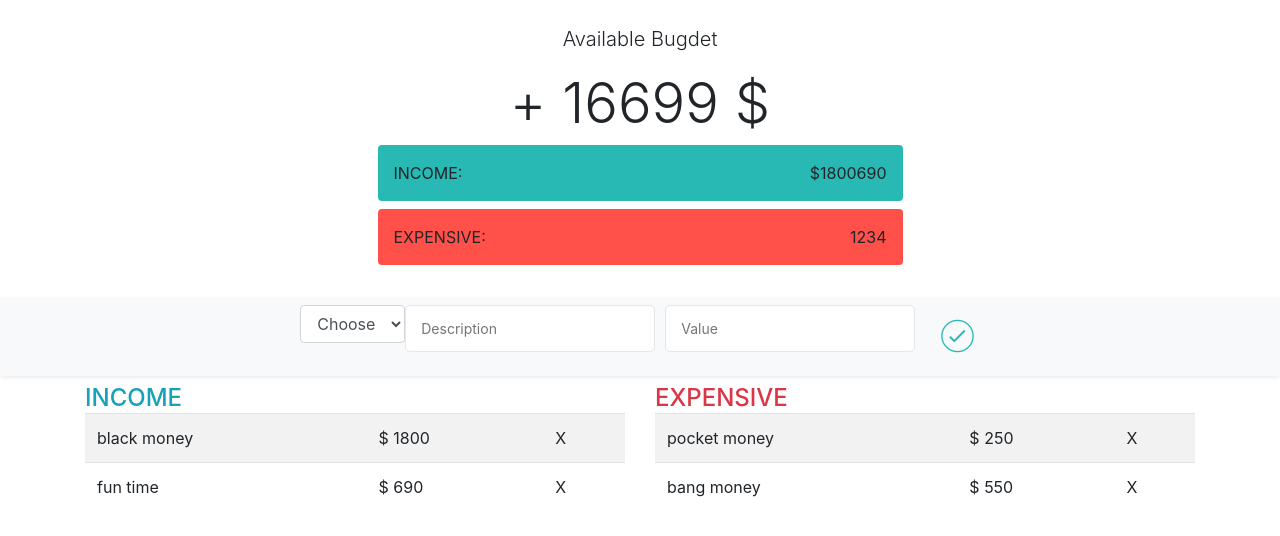
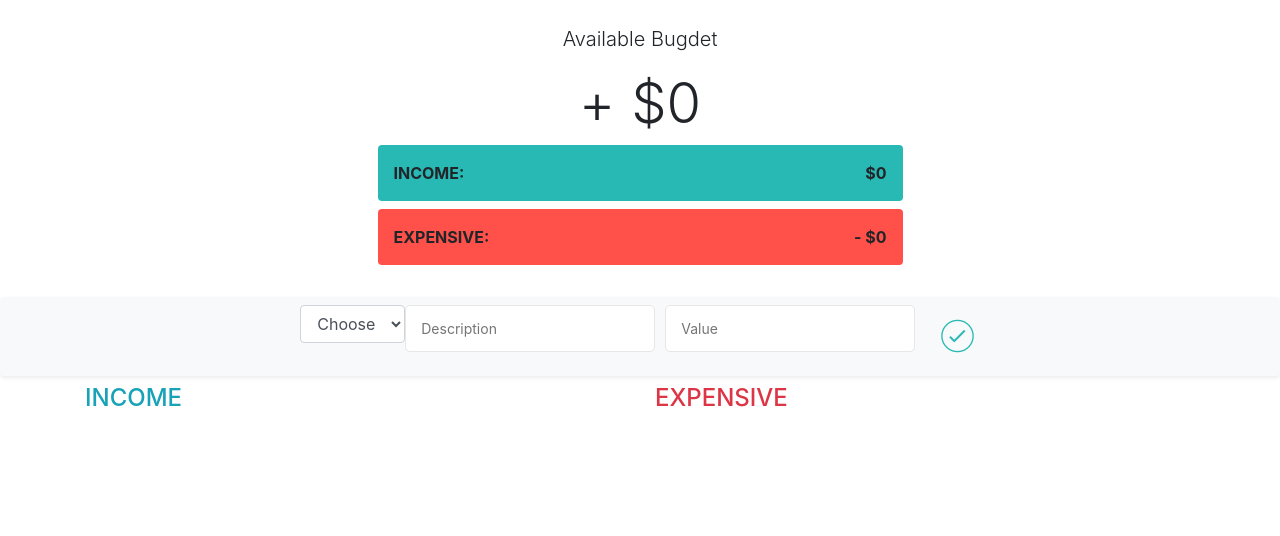
Before and after one commit to FarukhSaifi/Budgety, a React (Create React App) app: page / in a window 1280 px wide. Shown: the top 536 px of the page. Built offline with nearby package versions, Linux system fonts and the light colour scheme.

Commit message:
Budgety App

```diff
--- a/src/Components/BudgetHeader.js
+++ b/src/Components/BudgetHeader.js
@@ -13,25 +13,43 @@ class BudgetHeader extends Component {
       <Consumer>
         {value => {
           const { records } = value;
-          const sum = records
-            .filter(income => income.mType === "inc")
-            .map(income => (income.dollar = income.dollar + income.dollar));
-          console.log(sum);
+          // let sum = records.dollar.reduce(
+          //   (accmulator, currentValue) => accmulator + currentValue
+          // );
+
+          // records
+          //   .filter(income => income.mType === "inc")
+          //   .map(income => (income.dollar = ));
+          let totalinc = 0;
+          const incsum = records
+            .filter(i => i.mType === "inc")
+            .map(c => (totalinc += c.dollar));
+          console.log(`Total inc:  ${totalinc}`);
+
+          let totalexp = 0;
+          const expsum = records
+            .filter(i => i.mType === "exp")
+            .map(c => (totalexp += c.dollar));
+          console.log(`Total Exp:  ${totalexp}`);
+
+          let balance = totalinc - totalexp;
+
           return (
             <div>
               <header className="container d-flex justify-content-center py-4 text-center">
                 <div className="col-12 col-md-6 ">
                   <p className="lead">Available Bugdet </p>
-                  <h1 className="display-4">+ 16699 $ </h1>
+                  <h1 className="display-4">+ ${balance} </h1>
                   <div className="income-total rounded p-3 mb-2">
-                    <p className="text-uppercase mb-0 text-left">
+                    <p className="text-uppercase mb-0 text-left font-weight-bold">
                       Income: {console.log(records)}
-                      <span className="float-right">${sum}</span>
+                      <span className="float-right">${totalinc}</span>
                     </p>
                   </div>
                   <div className="exp-total rounded p-3">
-                    <p className="text-uppercase mb-0 text-left">
-                      Expensive: <span className="float-right">1234 </span>
+                    <p className="text-uppercase mb-0 text-left font-weight-bold">
+                      Expensive:{" "}
+                      <span className="float-right">- ${totalexp}</span>
                     </p>
                   </div>
                 </div>
--- a/src/Components/Database.js
+++ b/src/Components/Database.js
@@ -24,27 +24,9 @@ export default class Provider extends Component {
     records: [
       {
         id: 1,
-        dollar: 900,
-        mType: "inc",
-        note: "black money"
-      },
-      {
-        id: 2,
-        dollar: 345,
-        mType: "inc",
-        note: "fun time"
-      },
-      {
-        id: 3,
-        dollar: 250,
-        mType: "exp",
-        note: "pocket money"
-      },
-      {
-        id: 4,
-        dollar: 550,
-        mType: "exp",
-        note: "bang money"
+        dollar: "",
+        mType: "",
+        note: ""
       }
     ],
     dispatch: action => this.setState(state => reducer(state, action))
--- a/src/Components/InputData.js
+++ b/src/Components/InputData.js
@@ -16,9 +16,9 @@ class InputData extends Component {
     const { mType, note, dollar } = this.state;
     const newRecords = {
       id: uuid(),
-      mType,
-      note,
-      dollar
+      mType: mType,
+      note: note,
+      dollar: Number(dollar)
     };
     dispatch({ type: "ADD_BALANCE", payload: newRecords });
     console.log(newRecords);
```
